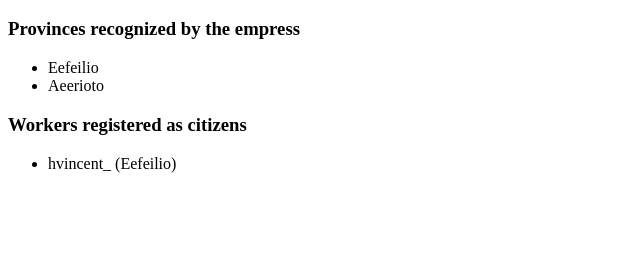
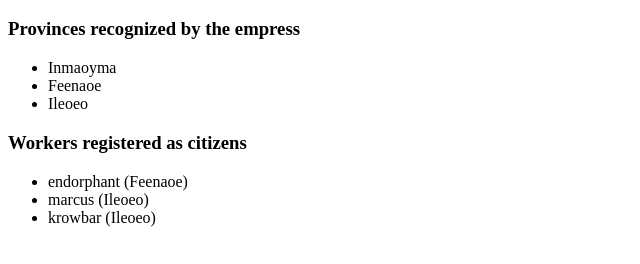
Before and after one commit to modgethanc/plaintxtmines, a plain HTML site: page www/world.html in a window 1280 px wide. Shown: the part 48-312 px from the top of the page, without its empty margins (0-640 px from the left). Drawn offline with Linux system fonts and the light colour scheme.

Commit message:
worldfile

```diff
--- a/www/world.html
+++ b/www/world.html
@@ -1 +1 @@
-<html><head><title>plaintxtmines</title><body><h1>STATE OF THE EMPRESS'S DOMAIN</h1><h3>Provinces recognized by the empress</h3><ul><li>Eefeilio</li><li>Aeerioto</li></ul><h3>Workers registered as citizens</h3><ul><li>hvincent_ (Eefeilio)</li></ul></body></html>
+<html><head><title>plaintxtmines</title><body><h1>STATE OF THE EMPRESS'S DOMAIN</h1><h3>Provinces recognized by the empress</h3><ul><li>Inmaoyma</li><li>Feenaoe</li><li>Ileoeo</li></ul><h3>Workers registered as citizens</h3><ul><li>endorphant (Feenaoe)</li><li>marcus (Ileoeo)</li><li>krowbar (Ileoeo)</li></ul></body></html>
```
